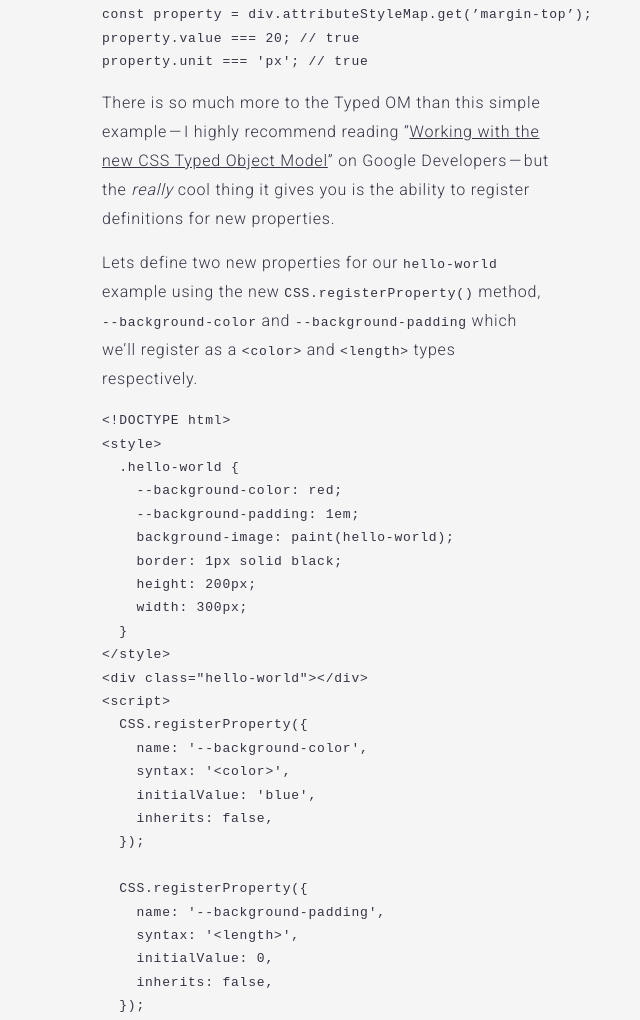
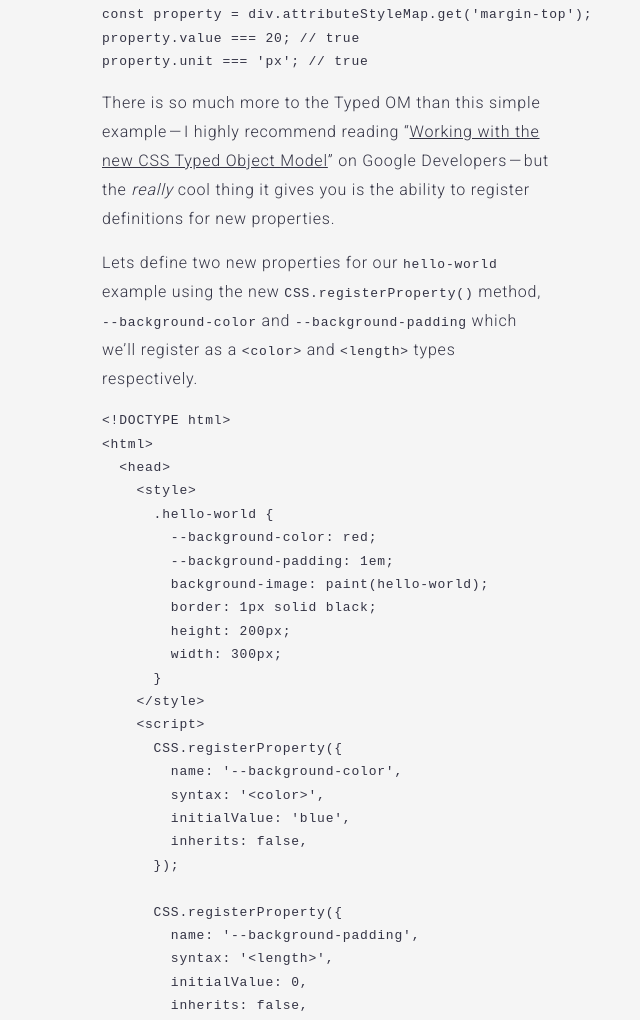
Before and after one commit to liamnewmarch/liamnewmarch.co.uk, an Eleventy site: page content/posts/css-paint-api.md in a window 1280 px wide. Shown: the part 3044-4064 px from the top of the page, without its empty margins (314-954 px from the left). Built offline with nearby package versions, Linux system fonts and the light colour scheme; Eleventy itself is replaced by a stand-in of ours; code samples lack their colours; files that its build step writes are made by us from their sources.

Commit message:
Correct typography, make HTML example clearer

````diff
--- a/content/posts/css-paint-api.md
+++ b/content/posts/css-paint-api.md
@@ -37,7 +37,7 @@ Here’s a very simple example where we use a paint worklet to paint the backgro
 </style>
 <div class="hello-world"></div>
 <script>
-  CSS.paintWorklet.addModule(’hello-world.js’);
+  CSS.paintWorklet.addModule('hello-world.js');
 </script>
 ```
 
@@ -72,7 +72,7 @@ div.attributeStyleMap.set('margin-top', CSS.px(20));
 Similarly, you can `get` properties like so:
 
 ```js
-const property = div.attributeStyleMap.get(’margin-top’);
+const property = div.attributeStyleMap.get('margin-top');
 property.value === 20; // true
 property.unit === 'px'; // true
 ```
@@ -83,34 +83,40 @@ Lets define two new properties for our `hello-world` example using the new `CSS.
 
 ```html
 <!DOCTYPE html>
-<style>
-  .hello-world {
-    --background-color: red;
-    --background-padding: 1em;
-    background-image: paint(hello-world);
-    border: 1px solid black;
-    height: 200px;
-    width: 300px;
-  }
-</style>
-<div class="hello-world"></div>
-<script>
-  CSS.registerProperty({
-    name: '--background-color',
-    syntax: '<color>',
-    initialValue: 'blue',
-    inherits: false,
-  });
+<html>
+  <head>
+    <style>
+      .hello-world {
+        --background-color: red;
+        --background-padding: 1em;
+        background-image: paint(hello-world);
+        border: 1px solid black;
+        height: 200px;
+        width: 300px;
+      }
+    </style>
+    <script>
+      CSS.registerProperty({
+        name: '--background-color',
+        syntax: '<color>',
+        initialValue: 'blue',
+        inherits: false,
+      });
 
-  CSS.registerProperty({
-    name: '--background-padding',
-    syntax: '<length>',
-    initialValue: 0,
-    inherits: false,
-  });
+      CSS.registerProperty({
+        name: '--background-padding',
+        syntax: '<length>',
+        initialValue: 0,
+        inherits: false,
+      });
 
-  CSS.paintWorklet.addModule('hello-world.js');
-</script>
+      CSS.paintWorklet.addModule('hello-world.js');
+    </script>
+  </head>
+  <body>
+    <div class="hello-world"></div>
+  </body>
+</html>
 ```
 
 There are a few options you can pass to `registerProperty()`. You can add an `initialValue` to specify a default in the event that the property is missing (or invalid), and the `inherits` boolean tells the parser whether or not values are inherited from the element’s parent. The `syntax` key is the most complicated however, and is used to tell the parser which CSS type(s) should be accepted as valid — [see the spec](https://www.w3.org/TR/css-properties-values-api-1/#supported-syntax-strings) for a full list of supported syntax strings.
@@ -119,7 +125,6 @@ In our worklet we need to make some modifications so the Paint API knows that we
 
 ```js
 class HelloWorld {
-
   static get inputProperties() {
     return [
       '--background-color',
````
